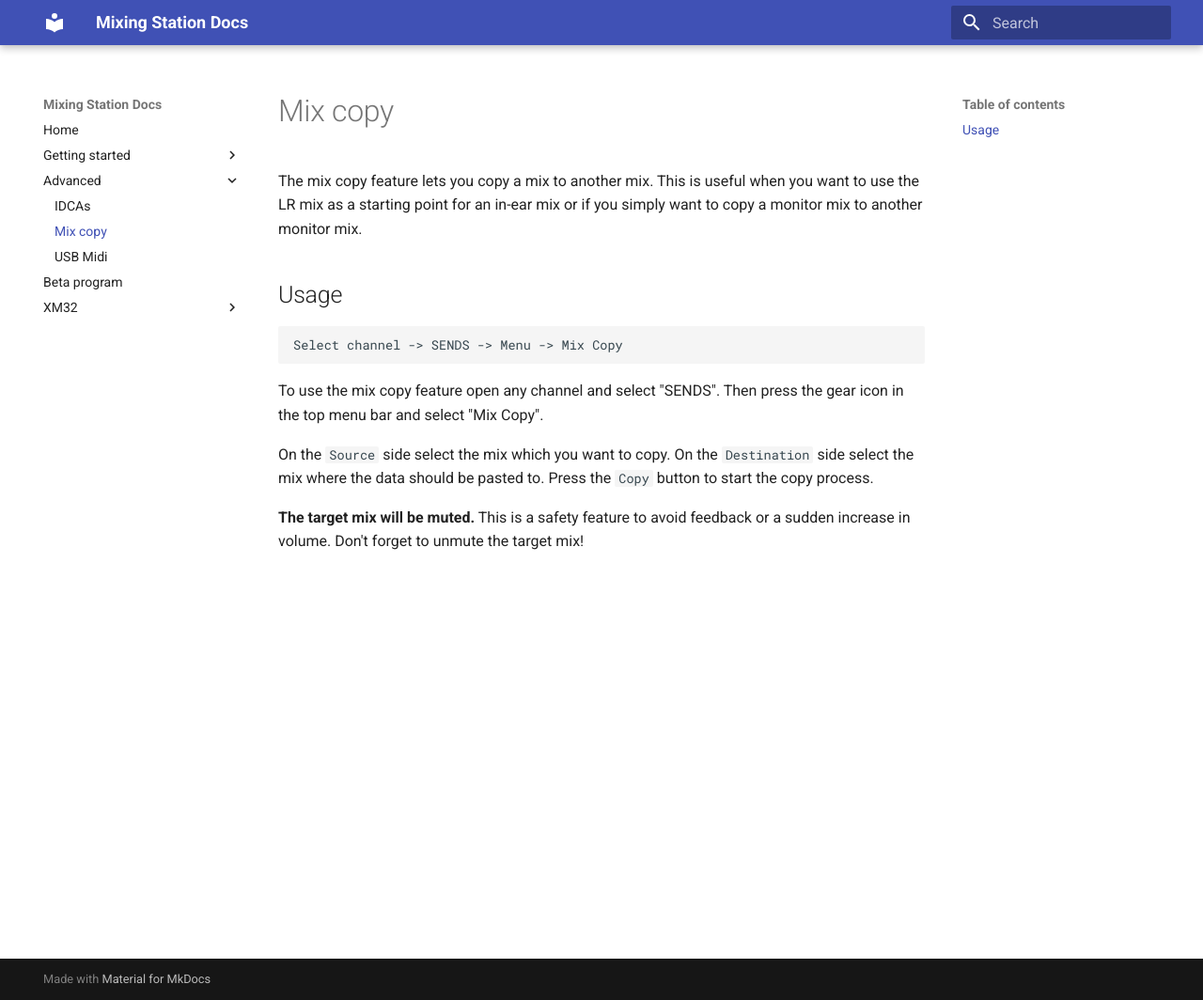
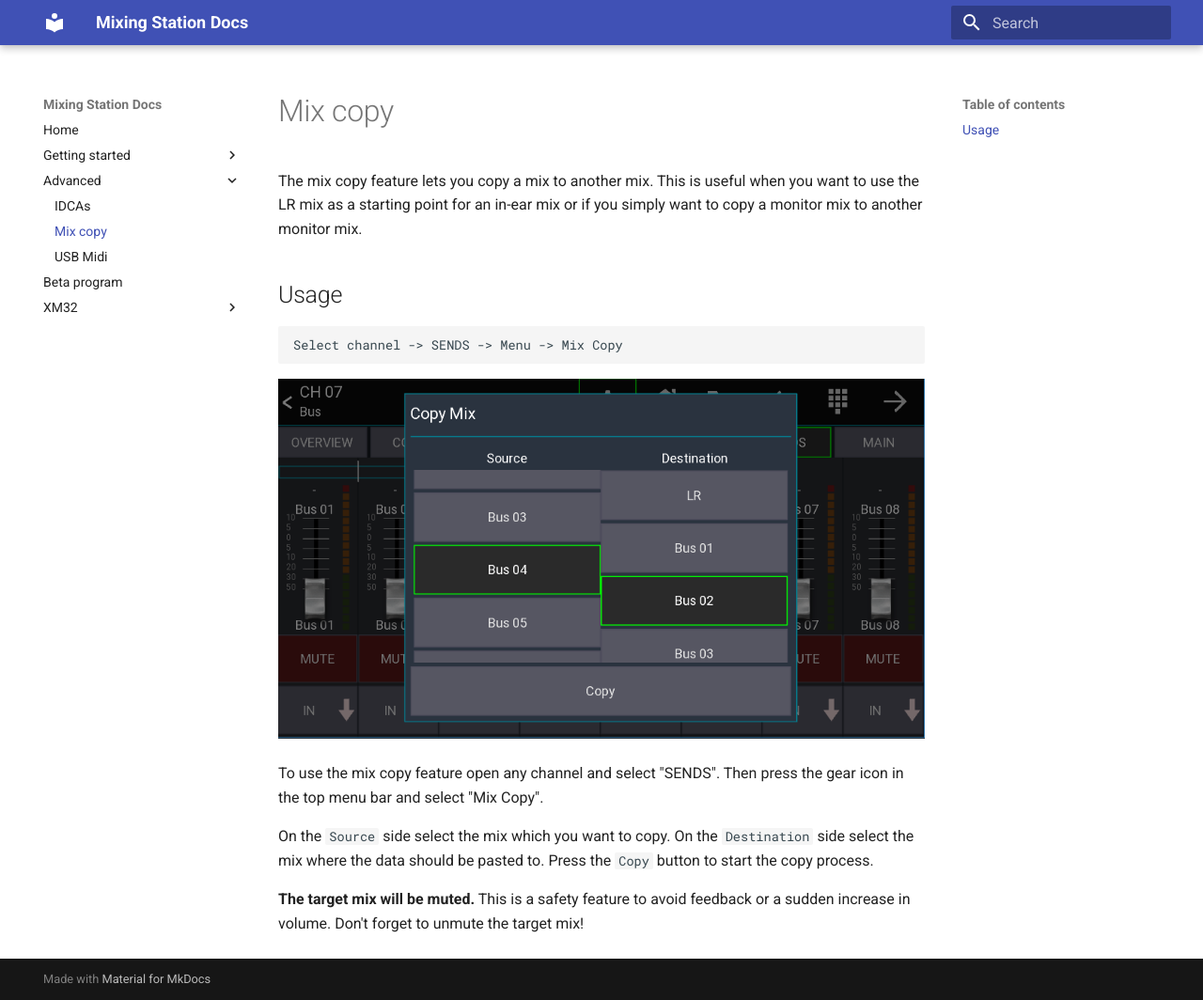
Before and after one commit to davidgiga1993/mixing-station-docs, an MkDocs documentation site: the page built from docs/mix-copy.md, in a window 1280 px wide and 1064 px high. Shown: the whole window at 94% size. Built offline with MkDocs 1.6.1 and Material for MkDocs 9.7.7, drawn with Linux system fonts in a browser that asks for light colours.

Commit message:
Add screenshot for mix-copy

````diff
--- a/docs/mix-copy.md
+++ b/docs/mix-copy.md
@@ -7,6 +7,8 @@
 ```
 Select channel -> SENDS -> Menu -> Mix Copy
 ```
+
+![mix copy popup](/img/mix-copy.png)
 
 To use the mix copy feature open any channel and select "SENDS".
 Then press the gear icon in the top menu bar and select "Mix Copy".
````
Also changed, not shown: docs/img/mix-copy.png (added).
